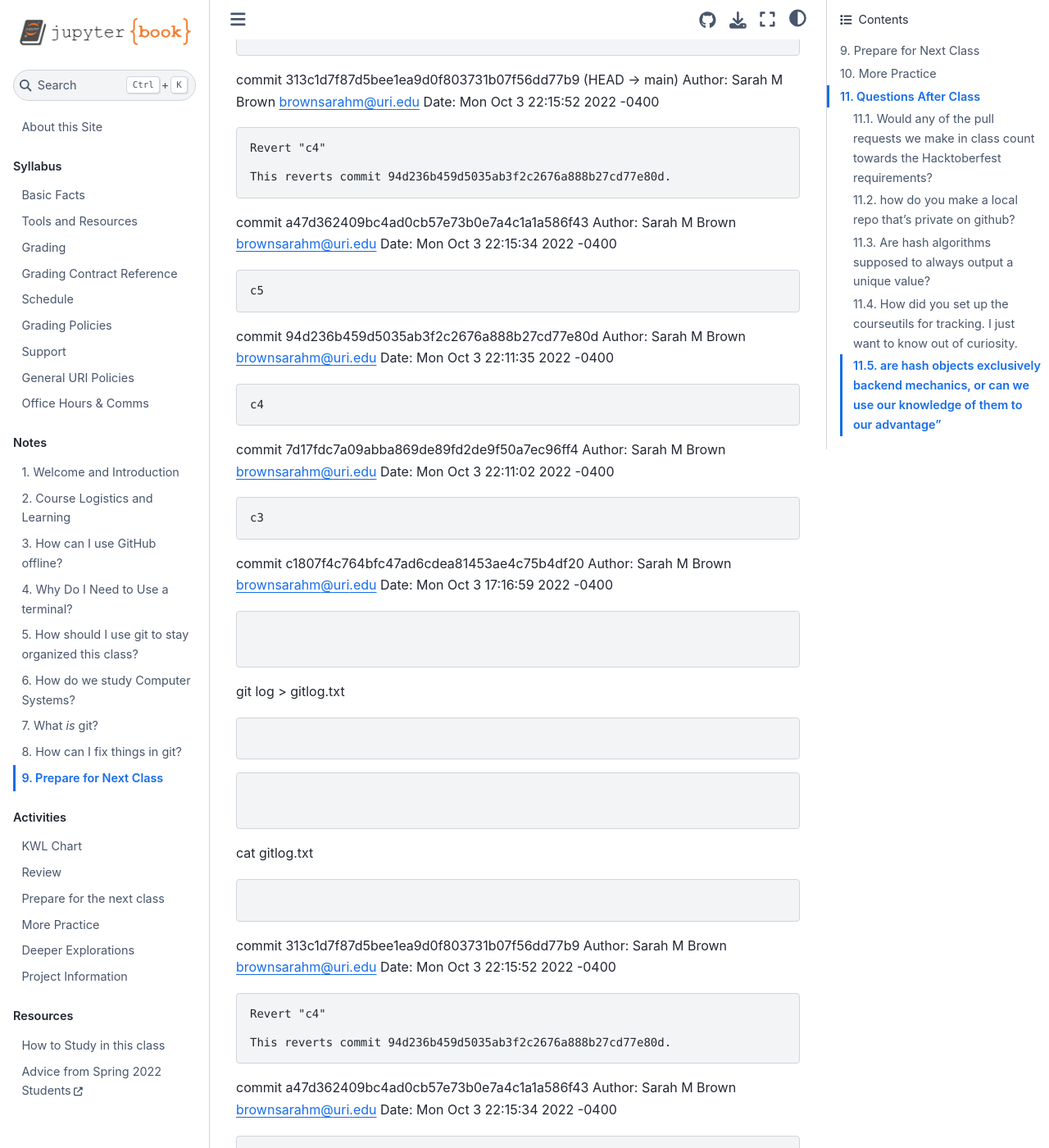
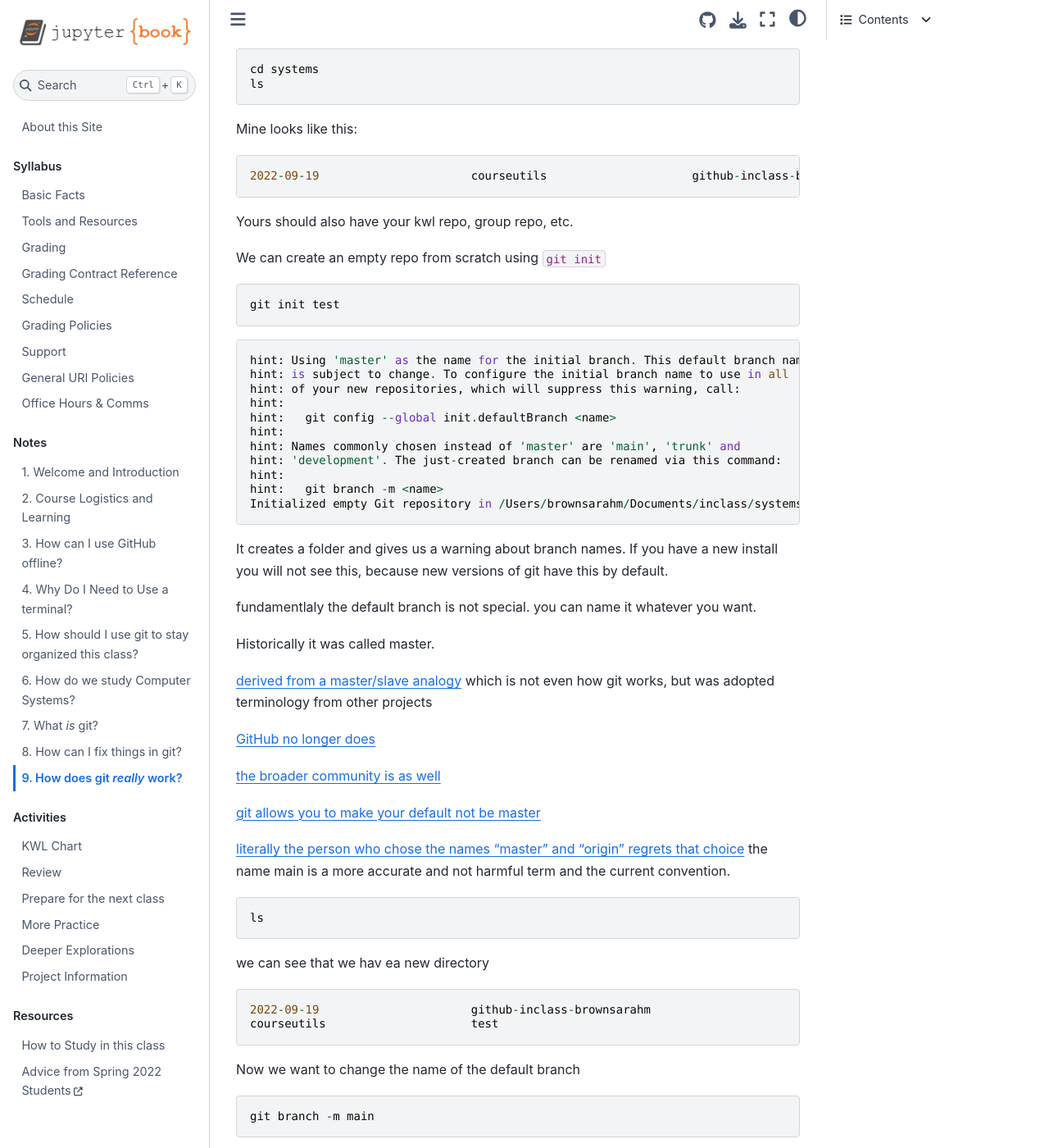
Before and after one commit to introcompsys/fall2022, a Jupyter Book: the page built from notes/2022-10-05.md, in a window 1280 px wide and 1400 px high, scrolled down 201 px. Shown: the whole window at 82% size. Built offline with Jupyter Book 1.0.4 settings and Sphinx 7.4.7 and the Sphinx Book theme 1.1.4, drawn with Linux system fonts in a browser that asks for light colours; pages that are not in the unit, such as notebooks, are missing from menus; some of the changed text lies outside the part shown.

Commit message:
finish notes with added descriptions

`````diff
--- a/notes/2022-10-05.md
+++ b/notes/2022-10-05.md
@@ -1,151 +1,22 @@
-```
+# How does git *really* work?
 
 
+
+## Creating a repo from scratch
+
+We will start in the top level course directory.
 ```
-git log
-```
-
-```
-commit 313c1d7f87d5bee1ea9d0f803731b07f56dd77b9 (HEAD -> main)
-Author: Sarah M Brown <brownsarahm@uri.edu>
-Date:   Mon Oct 3 22:15:52 2022 -0400
-
-    Revert "c4"
-
-    This reverts commit 94d236b459d5035ab3f2c2676a888b27cd77e80d.
-
-commit a47d362409bc4ad0cb57e73b0e7a4c1a1a586f43
-Author: Sarah M Brown <brownsarahm@uri.edu>
-Date:   Mon Oct 3 22:15:34 2022 -0400
-
-    c5
-
-commit 94d236b459d5035ab3f2c2676a888b27cd77e80d
-Author: Sarah M Brown <brownsarahm@uri.edu>
-Date:   Mon Oct 3 22:11:35 2022 -0400
-
-    c4
-
-commit 7d17fdc7a09abba869de89fd2de9f50a7ec96ff4
-Author: Sarah M Brown <brownsarahm@uri.edu>
-Date:   Mon Oct 3 22:11:02 2022 -0400
-
-    c3
-
-commit c1807f4c764bfc47ad6cdea81453ae4c75b4df20
-Author: Sarah M Brown <brownsarahm@uri.edu>
-Date:   Mon Oct 3 17:16:59 2022 -0400
-```
-
-
-```
-git log > gitlog.txt
-```
-
-```
-```
-
-
-```
-cat gitlog.txt
-```
-
-```
-commit 313c1d7f87d5bee1ea9d0f803731b07f56dd77b9
-Author: Sarah M Brown <brownsarahm@uri.edu>
-Date:   Mon Oct 3 22:15:52 2022 -0400
-
-    Revert "c4"
-
-    This reverts commit 94d236b459d5035ab3f2c2676a888b27cd77e80d.
-
-commit a47d362409bc4ad0cb57e73b0e7a4c1a1a586f43
-Author: Sarah M Brown <brownsarahm@uri.edu>
-Date:   Mon Oct 3 22:15:34 2022 -0400
-
-    c5
-
-commit 94d236b459d5035ab3f2c2676a888b27cd77e80d
-Author: Sarah M Brown <brownsarahm@uri.edu>
-Date:   Mon Oct 3 22:11:35 2022 -0400
-
-    c4
-
-commit 7d17fdc7a09abba869de89fd2de9f50a7ec96ff4
-Author: Sarah M Brown <brownsarahm@uri.edu>
-Date:   Mon Oct 3 22:11:02 2022 -0400
-
-    c3
-
-commit c1807f4c764bfc47ad6cdea81453ae4c75b4df20
-Author: Sarah M Brown <brownsarahm@uri.edu>
-Date:   Mon Oct 3 17:16:59 2022 -0400
-
-    revert chang 1
-
-commit 948eda10a2b03a168e9d0291a294a4922afecda5
-Author: Sarah M Brown <brownsarahm@uri.edu>
-Date:   Mon Oct 3 17:08:49 2022 -0400
-
-    change 2
-
-commit 83690bccd9be5da7c3a816dea4f14d6836674623
-Author: Sarah M Brown <brownsarahm@uri.edu>
-Date:   Mon Oct 3 17:08:32 2022 -0400
-
-    change 1
-
-commit a399978f0f20e1b560fbaf59ec831ab42dd6a82a
-Author: Sarah M Brown <brownsarahm@uri.edu>
-Date:   Mon Oct 3 16:55:41 2022 -0400
-
-     new feature ready for PR
-
-commit 3c9980a4883782386ea3112d521b1b95997b0be6
-Author: Sarah M Brown <brownsarahm@uri.edu>
-Date:   Wed Sep 14 17:40:01 2022 -0400
-
-    create about
-
-commit ec3dd020d2767e45b6cd61f7c4ea5f6f2be9a3d8
-Merge: 1613072 db2e41d
-Author: Sarah Brown <brownsarahm@uri.edu>
-Date:   Wed Sep 14 16:56:34 2022 -0400
-
-    Merge pull request #4 from introcompsys/create_readme
-
-    Create README.md
-
-commit db2e41d48129b2c3ad09b78f1c14c2cd295e3eb2
-Author: Sarah Brown <brownsarahm@uri.edu>
-Date:   Wed Sep 14 16:55:23 2022 -0400
-
-    Create README.md
-
-commit 1613072525c141b13d3ac7db68e8c1dbee70496b
-Author: github-classroom[bot] <66690702+github-classroom[bot]@users.noreply.github.com>
-Date:   Wed Sep 14 20:51:29 2022 +0000
-
-    Initial commit
-```
-
-
-```
-cd ..
-```
-
-```
-```
-
-
-```
+cd systems
 ls
 ```
-
+Mine looks like this:
 ```
 2022-09-19			courseutils			github-inclass-brownsarahm
 ```
+Yours should also have your kwl repo, group repo, etc.
 
+
+We can create an empty repo from scratch using `git init`
 
 ```
 git init test
@@ -165,16 +36,33 @@
 Initialized empty Git repository in /Users/brownsarahm/Documents/inclass/systems/test/.git/
 ```
 
+It creates a folder and gives us a warning about branch names.  If you have a new install you will not see this, because new versions of git have this by default.
+
+fundamentlaly the default branch is not special. you can name it whatever you want.
+
+
+Historically it was called master.
+
+[derived from a master/slave analogy](https://mail.gnome.org/archives/desktop-devel-list/2019-May/msg00066.html) which is not even how git works, but was adopted terminology from other projects
+
+[GitHub no longer does](https://github.com/github/renaming)
+
+[the broader community is as well](https://sfconservancy.org/news/2020/jun/23/gitbranchname/)
+
+[git allows you to make your default not be master](https://lore.kernel.org/git/pull.656.v4.git.1593009996.gitgitgadget@gmail.com/)
+
+[literally the person who chose the names "master" and "origin" regrets that choice](https://twitter.com/xpasky/status/1271477451756056577) the name main is a more accurate and not harmful term and the current convention.
 
 ```
 ls
 ```
-
+we can see that we hav ea new directory
 ```
 2022-09-19			github-inclass-brownsarahm
 courseutils			test
 ```
 
+Now we want to change the name of the default branch
 
 ```
 git branch -m main
@@ -183,21 +71,15 @@
 ```
 fatal: not a git repository (or any of the parent directories): .git
 ```
-
+but we have to cd into it first.
 
 ```
 cd test/
 ```
 
-```
-```
-
 
 ```
 git branch -m main
-```
-
-```
 ```
 
 
@@ -212,7 +94,7 @@
 
 nothing to commit (create/copy files and use "git add" to track)
 ```
-
+and we have a completely empty repo.
 
 ```
 ls .git/
@@ -222,11 +104,17 @@
 HEAD		description	info		refs
 config		hooks		objects
 ```
+we've looked at most of these, but we have not been able to see the objects before.  We will work with those now.
 
+## Searching the file system
+
+We can use the bash command `find` to search the file *system* note that this does not search the **contents** of the files, just the names.
 
 ```
 find .git/objects
 ```
+
+we have a few items in that directory and the directory itself.
 
 ```
 .git/objects
@@ -234,23 +122,46 @@
 .git/objects/info
 ```
 
+We can limit by type, to only files with the `-type` option set to `f`
 
 ```
 find .git/objects -type f
 ```
 
+And we have no results. We have no objects yet.
 ```
 ```
 
+## Git Objects
 
+There are 3 types:
+- blob objects: the content of your files (data)
+- tree objects: stores file names and groups files together (organization)
+- Commit Objects: stores information about the sha values of the snapshots
+
+
+Let's create our first one.  git uses hashes as the key. We give the hashing function some content, it applies the algorithm and returns us the hash as the reference to that object.  We can also write to our database wit this.
 ```
 echo "test content" | git hash-object -w --stdin
 ```
 
+
+- git hash-object would take the content you handed to it and merely return the unique key
+- w option then tells the command to also write that object to the database
+- --stdin option tells git hash-object to get the content to be processed from stdin instead of a file
+- the `|` is called a pipe (what we saw before was a redirect) it pipes a _process_ output into the next command
+- echo would write to stdout, withthe pip it passes that to std in of the git-hash
+
+```{important}
+pipes are an important content too. we're seeing them in context of real uses, and we will keep seing them. Pipes connec tthe std out of one command t othe std in of the next.
+```
+
+we get back the hash:
 ```
 d670460b4b4aece5915caf5c68d12f560a9fe3e4
 ```
 
+and we can check if it wrote to the database.
 
 ```
 find .git/objects -type f
@@ -260,57 +171,41 @@
 .git/objects/d6/70460b4b4aece5915caf5c68d12f560a9fe3e4
 ```
 
+and we see a file that it was supposed to have!
 
-```
-git cat-file -p HEAD
-```
-
-```
-fatal: Not a valid object name HEAD
-```
-
+We can use `cat-file` to use the object by referencing at least 4 characters that are unique from the full hash, not the file name. (`70460` will not work)
 
 ```
 git cat-file -p d6704
 ```
 
+`cat-file` requires *an* option `-p` is for pretty print
+
 ```
 test content
 ```
 
-
-```
-cat .git/objects/
-```
-
-```
-d6/   info/ pack/
-```
+we see it stored the contet we expected.
 
 
 ```
 cat .git/objects/d6/70460b4b4aece5915caf5c68d12f560a9fe3e4
 ```
 
+but without `git`'s `cat-file`' we cannot read that file.
 ```
 xK??OR04f(I-.QH??+I?+?K?	```
-
-
 ```
 
-```
+## Hashing a file
 
-```
-```
-
+let's create a file
 
 ```
 echo 'version 1' > test.txt
 ```
 
-```
-```
-
+and store it in our database, by hashing it
 
 ```
 git hash-object -w test.txt
@@ -320,6 +215,7 @@
 83baae61804e65cc73a7201a7252750c76066a30
 ```
 
+we can look at what we have.
 
 ```
 find .git/objects -type f
@@ -330,7 +226,7 @@
 .git/objects/83/baae61804e65cc73a7201a7252750c76066a30
 ```
 
-
+and what is in the working directory.
 ```
 ls
 ```
@@ -339,24 +235,13 @@
 test.txt
 ```
 
-
-```
-git cat-file -p main^{tree}
+```{note}
+the workign directory and the git repo are not strictly the same thing, and can be different like this.  Mostly they will stay in closer relationship that we currently have unless we use plumbling commands, but it is good to build a solid understanding of how the `.git` directory relates to your working directory.
 ```
 
-```
-fatal: Not a valid object name main^{tree}
-```
+## Writing to the index
 
-
-```
-git update-index --add
-```
-
-```
-```
-
-
+So far, even though we have hashed the object, git still thinks the file is untracked, because it is not in the tree and there are no commits that point to that part of the tree.
 ```
 git status
 ```
@@ -373,14 +258,13 @@
 nothing added to commit but untracked files present (use "git add" to track)
 ```
 
+First, let's edit the file
 
 ```
 echo 'version 2' >> test.txt
 ```
 
-```
-```
-
+so it looks like this:
 
 ```
 cat test.txt
@@ -391,15 +275,27 @@
 version 2
 ```
 
-
+and then hash the new version of the file too.
 ```
 git hash-object -w test.txt
 ```
+
+
+````{marrgin}
+```{note}
+all of the hashes we have so far, are the same for all of us and are repeatable.  Try making a new repo with a different name and repeating these steps, same hashes every time.
+```
+
+```{admonition} Deeper Exploration idea
+What changes would make the hashes different
+```
+````
 
 ```
 0c1e7391ca4e59584f8b773ecdbbb9467eba1547
 ```
 
+And we can look at our objects again
 
 ```
 find .git/objects -type f
@@ -410,25 +306,9 @@
 .git/objects/d6/70460b4b4aece5915caf5c68d12f560a9fe3e4
 .git/objects/83/baae61804e65cc73a7201a7252750c76066a30
 ```
+We have the string we wrote directly and the two versions of the file.
 
-
-```
-git cat-file -p 0c
-```
-
-```
-fatal: Not a valid object name 0c
-```
-
-
-```
-git cat-file -p 0c1
-```
-
-```
-fatal: Not a valid object name 0c1
-```
-
+we can verify the last one that we have not looked at yet.
 
 ```
 git cat-file -p 0c1e
@@ -439,24 +319,29 @@
 version 2
 ```
 
+TO add this to the index
+
+````{margin}
+```{note}
+the `\` here allows for line wrapping
+```
+````
 
 ```
-git update-index --add -cacheinfo 100644 \
-```
-
-```
-> 83baae61804e65cc73a7201a7252750c76066a30 test.txt
-error: did you mean `--cacheinfo` (with two dashes)?
+git update-index --add --cacheinfo 100644 \
+  83baae61804e65cc73a7201a7252750c76066a30 test.txt
 ```
 
 
-```
-git update-index --add --cacheinfo 100644 83baae61804e65cc73a7201a7252750c76066a30 test.txt
-```
+- this the plumbing command `git update-index` updates (or in this case creates an index, the staging area of our repository)
+- the `--add` option is because the file doesn’t yet exist in our staging area (we don’t even have a staging area set up yet)
+- `--cacheinfo` because the file we're adding isn’t in your directory but is in the database.
+- in this case, we’re specifying a mode of 100644, which means it’s a normal file.
+- then the hash object we want to add to the index (the content) in our case, we want the hash of the first version of the file, not the most recent one.
+- finally the file name of that content
 
-```
-```
 
+Now let's see what git knows:
 
 ```
 git status
@@ -478,6 +363,33 @@
 
 ```
 
+We added the first version of the file to the staging area, so that version is ready to commit  but we have changed the version in our working directory relative to the version from the hash object that we put in the staging area so we *also* have changes not staged.
+
+we can see what those changes are with `git diff`
+
+```
+git diff test.txt
+```
+
+```
+diff --git a/test.txt b/test.txt
+index 83baae6..0c1e739 100644
+--- a/test.txt
++++ b/test.txt
+@@ -1 +1,2 @@
+version 1
++version 2
+```
+the first few lines tell us what git is doing; it says that it is comparing the content
+at hash 83baae6 to hash 0c1e739 (as expected, 83baae6 is the one we put in the index; 0c1e739 is the last thing we hashed, which is also still what is our working directory)
+
+the next three lines say that we the a one is missing lines relative to the b one and a quantitative desription.
+
+the last two lines are the file with changes between the two versions marked the second version has "version 2" added to it relative to the first one.
+
+## Creating a commit manually
+
+We can echo a commit message through a pip into the commit-tree plumbing function to cmmit a particular hashed object.
 
 ```
 echo "first commit" | git commit-tree 83baa
@@ -486,42 +398,9 @@
 ```
 fatal: 83baae61804e65cc73a7201a7252750c76066a30 is not a valid 'tree' object
 ```
+But we can actually only commit `tree` objects
 
-
-```
-find .git/object
-```
-
-```
-find: .git/object: No such file or directory
-```
-
-
-```
-find .git/objects
-```
-
-```
-.git/objects
-.git/objects/0c
-.git/objects/0c/1e7391ca4e59584f8b773ecdbbb9467eba1547
-.git/objects/d6
-.git/objects/d6/70460b4b4aece5915caf5c68d12f560a9fe3e4
-.git/objects/pack
-.git/objects/info
-.git/objects/83
-.git/objects/83/baae61804e65cc73a7201a7252750c76066a30
-```
-
-
-```
-find .git/objects --type f
-```
-
-```
-find: --type: unknown primary or operator
-```
-
+we have
 
 ```
 find .git/objects -type f
@@ -533,16 +412,33 @@
 .git/objects/83/baae61804e65cc73a7201a7252750c76066a30
 ```
 
-
+the `-t` option of cat-file can tell us the type:
 ```
-ls .git/
+git cat-file 0c1e -t
 ```
 
 ```
-HEAD		description	index		objects
-config		hooks		info		refs
+blob
 ```
 
+```
+git cat-file d6704 -t
+```
+
+```
+blob
+```
+
+```
+git cat-file 83baa -t
+```
+
+```
+blob
+```
+These are all blob objects, the actual *content* that we are storing
+
+we can write a tree though:
 
 ```
 git write-tree
@@ -552,51 +448,7 @@
 d8329fc1cc938780ffdd9f94e0d364e0ea74f579
 ```
 
-
-```
-git cat-file d8329
-```
-
-```
-fatal: only two arguments allowed in <type> <object> mode, not 1
-
-usage: git cat-file <type> <object>
-   or: git cat-file (-e | -p) <object>
-   or: git cat-file (-t | -s) [--allow-unknown-type] <object>
-   or: git cat-file (--batch | --batch-check | --batch-command) [--batch-all-objects]
-                    [--buffer] [--follow-symlinks] [--unordered]
-                    [--textconv | --filters]
-   or: git cat-file (--textconv | --filters)
-                    [<rev>:<path|tree-ish> | --path=<path|tree-ish> <rev>]
-
-Check object existence or emit object contents
-    -e                    check if <object> exists
-    -p                    pretty-print <object> content
-
-Emit [broken] object attributes
-    -t                    show object type (one of 'blob', 'tree', 'commit', 'tag', ...)
-    -s                    show object size
-    --allow-unknown-type  allow -s and -t to work with broken/corrupt objects
-
-Batch objects requested on stdin (or --batch-all-objects)
-    --batch[=<format>]    show full <object> or <rev> contents
-    --batch-check[=<format>]
-                          like --batch, but don't emit <contents>
-    --batch-command[=<format>]
-                          read commands from stdin
-    --batch-all-objects   with --batch[-check]: ignores stdin, batches all known objects
-
-Change or optimize batch output
-    --buffer              buffer --batch output
-    --follow-symlinks     follow in-tree symlinks
-    --unordered           do not order objects before emitting them
-
-Emit object (blob or tree) with conversion or filter (stand-alone, or with batch)
-    --textconv            run textconv on object's content
-    --filters             run filters on object's content
-    --path blob|tree      use a <path> for (--textconv | --filters); Not with 'batch'
-
-```
+and look at this:
 
 
 ```
@@ -607,6 +459,16 @@
 100644 blob 83baae61804e65cc73a7201a7252750c76066a30	test.txt
 ```
 
+and check its type:
+
+```
+git cat-file -t d8329
+```
+
+```
+tree
+```
+Now that we hav ea tree object we can commit the tree.
 
 ```
 echo "first commit" | git commit-tree d8329
@@ -616,6 +478,12 @@
 e09139a38f4fd6d82715c32aab9adfed67a87ba5
 ```
 
+and we get back a hash. But notice that this hash is unique for each of us. Because the commit has information about the time stamp and our user.  The above hash is the one I got during class, but when I re-ran this while typing the notes I got a different hash (`d450567fec96cbd8dd514313db9bcb96ad7664b0`) even though I have the same name and e-mail because the time changed.
+
+
+```{important}
+verify that you have the same git status and list of objects as below
+```
 
 ```
 git status
@@ -649,13 +517,11 @@
 .git/objects/e0/9139a38f4fd6d82715c32aab9adfed67a87ba5
 .git/objects/83/baae61804e65cc73a7201a7252750c76066a30
 ```
+we will all have 4 of the same objects and one unique one.
 
 
-```
 
-```
 
-```
 ## Review today's class
 
 ```{include} ../_review/2022-10-05.md
`````
